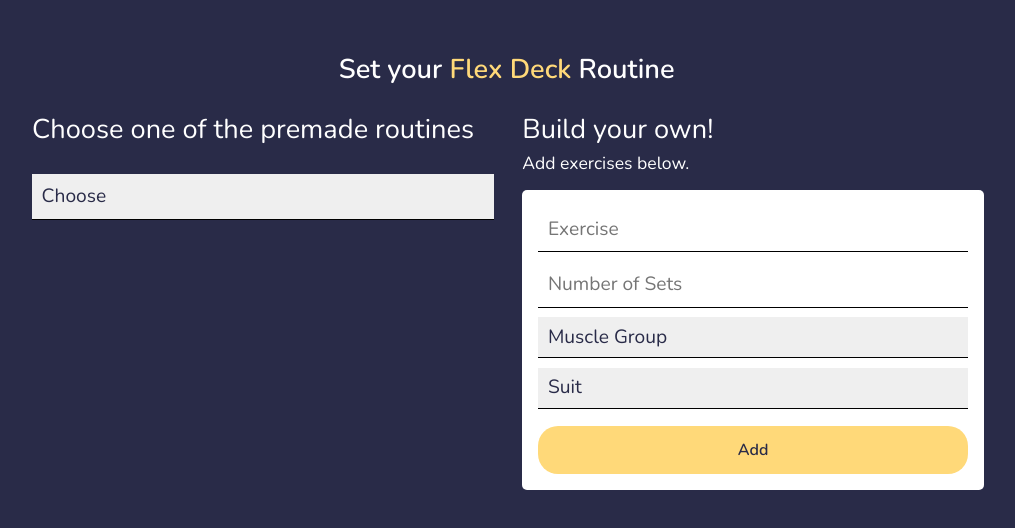
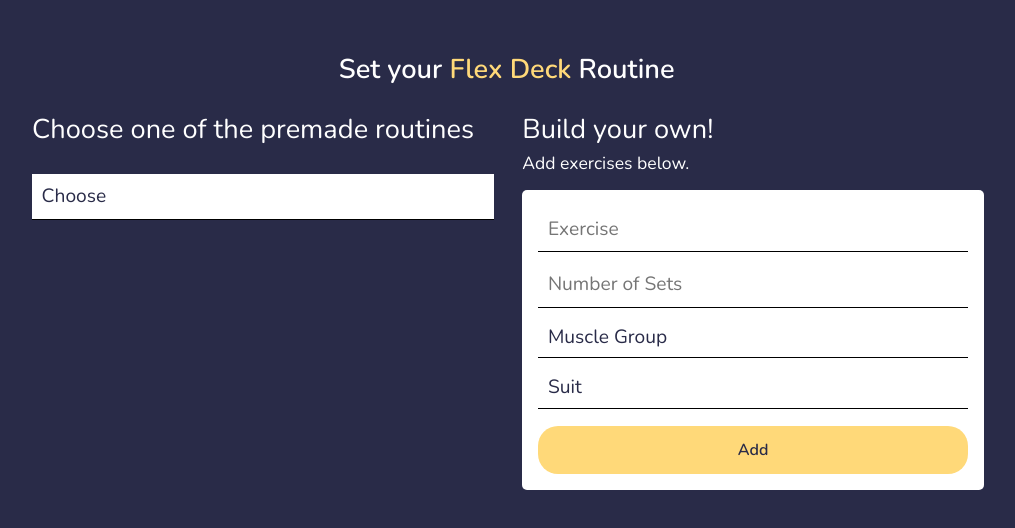
Before and after one commit to matthewlstillings/Flex-Deck, a React (Create React App) app: page /workouts in a window 1280 px wide. Shown: the top 528 px of the page, without its empty margins (132-1147 px from the left). Built offline with nearby package versions, Linux system fonts and the light colour scheme.

Commit message:
Fix Error CSS

```diff
--- a/src/scss/_workout.scss
+++ b/src/scss/_workout.scss
@@ -1,27 +1,32 @@
 #workout {
   .page_title {
-        padding: 2em 1em 0em .9em;;
+    padding: 2em 1em 0em 0.9em;
     max-width: 1000px;
     margin: auto;
     text-align: center;
     margin-bottom: 45px;
   }
-    .page_title, .section_title {
+  .page_title,
+  .section_title {
     margin-bottom: 1em;
   }
   .content {
     padding-top: 0;
   }
-    input[type="text"], input[type="number"], select {
+  input[type="text"],
+  input[type="number"],
+  select {
     border: none;
     border-bottom: 1px solid black;
     box-shadow: none;
     color: $primary;
     font-size: 1.2em;
-        margin-bottom: .5em;
+    margin-bottom: 0.5em;
     height: 46px;
-        padding: .5em 1em .5em .5em;
+    padding: 0.5em 1em 0.5em 0.5em;
     -webkit-appearance: none;
+    background: #fff;
+    border-radius: 0;
   }
   .workout_premade {
     margin-bottom: 1em;
@@ -32,7 +37,7 @@
   }
   .workout_custom_container {
     .section_title {
-            margin-bottom:.3em;
+      margin-bottom: 0.3em;
     }
     form.info_box {
       margin: 1em 0;
@@ -43,7 +48,7 @@
     }
     button {
       font-size: 1em;
-            margin-top: .5em;
+      margin-top: 0.5em;
       padding: 1em;
     }
   }
```
Lines whose indentation alone changed are shown as unchanged.
